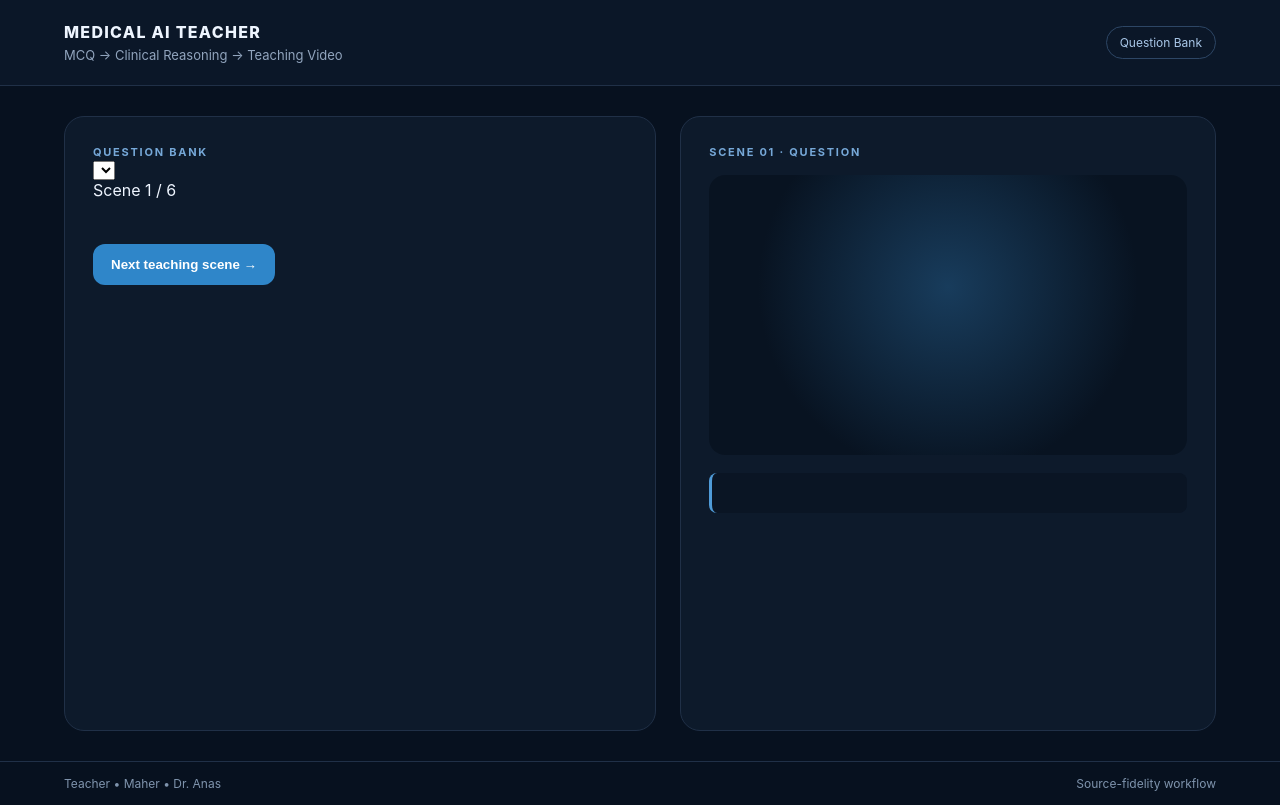
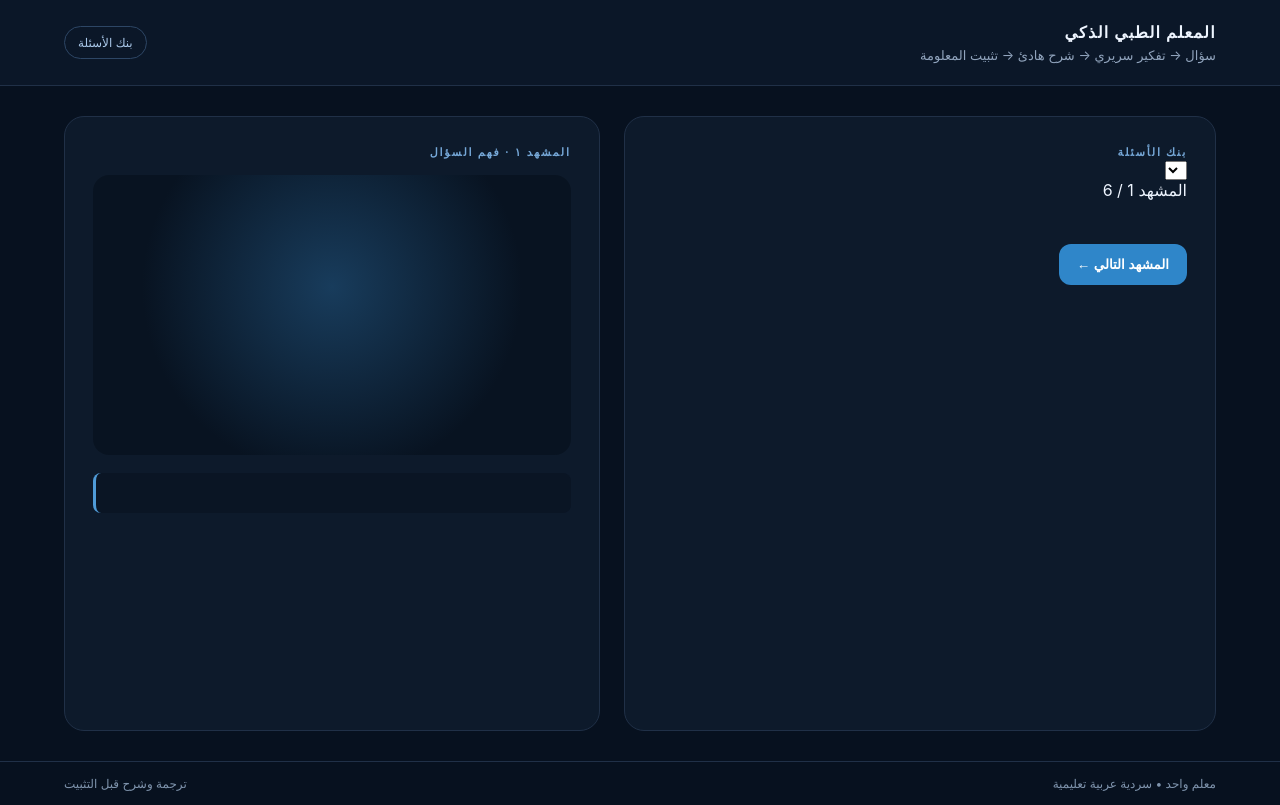
Before and after one commit to mahermomani95-glitch/MEDICAL-AI-TEACHER-2, a website built with Vite: page index.html in a window 1280 px wide. Built offline with nearby package versions, Linux system fonts and the light colour scheme.

Commit message:
Make interface Arabic-only with single teacher presentation

```diff
--- a/index.html
+++ b/index.html
@@ -1,38 +1,38 @@
 <!doctype html>
-<html lang="en">
+<html lang="ar" dir="rtl">
 <head>
   <meta charset="UTF-8" />
   <meta name="viewport" content="width=device-width,initial-scale=1.0" />
-  <title>Medical AI Teacher</title>
+  <title>المعلم الطبي الذكي</title>
   <link rel="stylesheet" href="./styles.css" />
 </head>
 <body>
   <header class="topbar">
     <div>
-      <div class="brand">MEDICAL AI TEACHER</div>
-      <div class="subtitle">MCQ → Clinical Reasoning → Teaching Video</div>
+      <div class="brand">المعلم الطبي الذكي</div>
+      <div class="subtitle">سؤال → تفكير سريري → شرح هادئ → تثبيت المعلومة</div>
     </div>
-    <div class="badge">Question Bank</div>
+    <div class="badge">بنك الأسئلة</div>
   </header>
   <main class="layout">
     <section class="left">
-      <div class="label">QUESTION BANK</div>
-      <select id="questionSelect" class="question-select" aria-label="Select question"></select>
-      <div id="sceneProgress" class="scene-progress">Scene 1 / 6</div>
+      <div class="label">بنك الأسئلة</div>
+      <select id="questionSelect" class="question-select" aria-label="اختيار السؤال"></select>
+      <div id="sceneProgress" class="scene-progress">المشهد 1 / 6</div>
       <h1 id="question"></h1>
       <p id="arabic" class="arabic"></p>
       <div id="options" class="options"></div>
-      <button id="next" class="next">Next teaching scene →</button>
+      <button id="next" class="next">المشهد التالي ←</button>
     </section>
     <aside class="right">
-      <div class="scene-label" id="sceneLabel">SCENE 01 · QUESTION</div>
+      <div class="scene-label" id="sceneLabel">المشهد ١ · فهم السؤال</div>
       <div id="visual" class="visual"></div>
       <div id="dialogue" class="dialogue"></div>
     </aside>
   </main>
   <footer>
-    <span>Teacher • Maher • Dr. Anas</span>
-    <span>Source-fidelity workflow</span>
+    <span>معلم واحد • سردية عربية تعليمية</span>
+    <span>ترجمة وشرح قبل التثبيت</span>
   </footer>
   <script type="module" src="./app.js"></script>
 </body>
```
